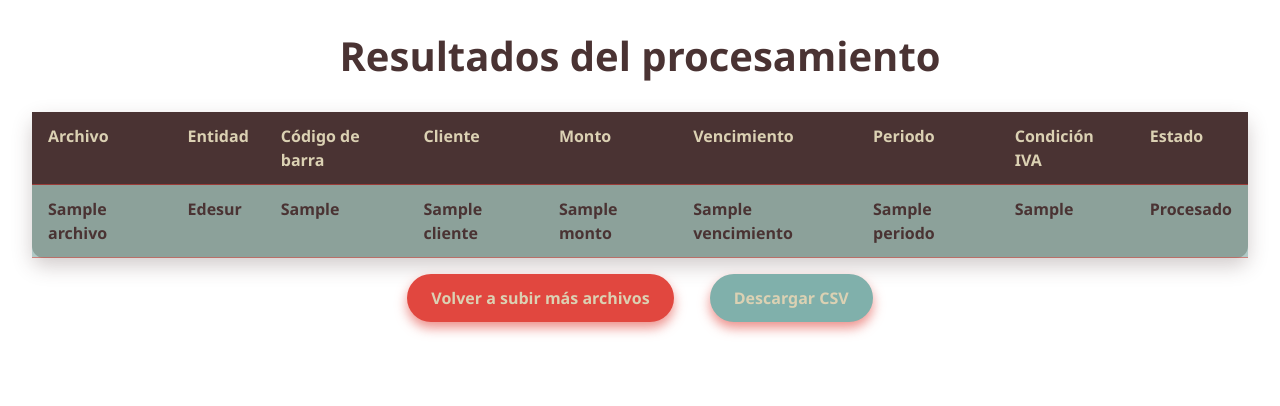
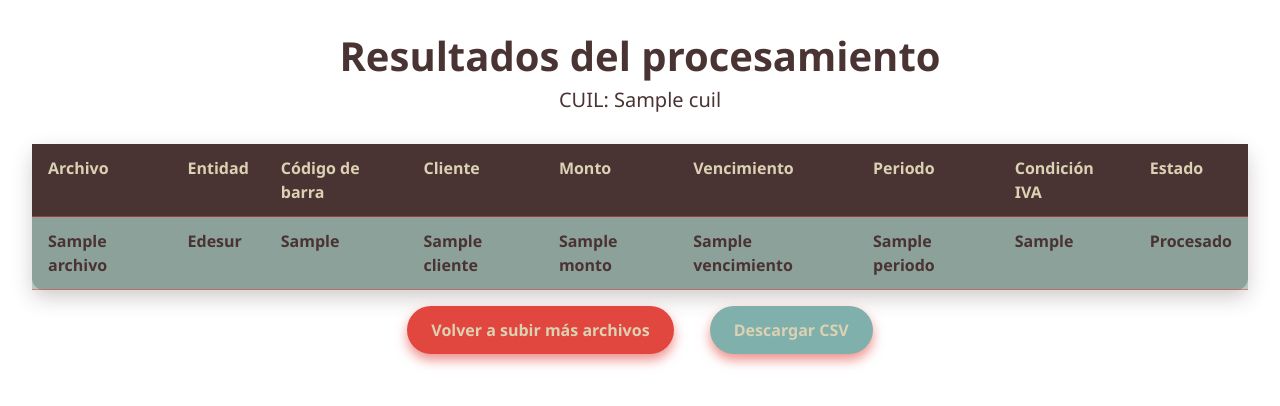
Before and after one commit to KarenBenzi/FacturAI, a Flask app: template templates/resultados.html in a window 1280 px wide. Shown: the top 406 px of the page. Run offline with Flask 3, Linux system fonts and the light colour scheme; the template is opened without the code that fills it: most values are stand-ins (such as "Sample title", 1, 10 or a date in 2020).

Commit message:
Add files via upload

```diff
--- a/app.py
+++ b/app.py
@@ -32,8 +32,12 @@ def procesar():
         flash('No se seleccionaron archivos')
         return redirect(url_for('index'))
 
+    # ✅ Recuperar el CUIL del formulario
+    cuil = request.form.get('cuil')
+
     files = request.files.getlist('files[]')
     resultados = []
+    primer_cuil_extraido = None  # Para guardar el primer CUIL extraído de los datos procesados
 
     try:
         with conectar_sqlserver() as conn:
@@ -49,6 +53,11 @@ def procesar():
                         texto, imagen_cv, codigos = procesar_factura(filepath)
                         datos = despachar_parser(filename, texto, codigos)
                         datos['archivo'] = filename
+                        datos['cuil'] = cuil  # Incluir CUIL del formulario
+
+                        # Guardar el primer CUIL extraído si existe
+                        if not primer_cuil_extraido and datos.get('cuil'):
+                            primer_cuil_extraido = datos['cuil']
 
                         inserted = insertar_factura(cursor, datos)
                         if inserted:
@@ -62,7 +71,6 @@ def procesar():
                     except Exception as e:
                         resultados.append({'archivo': filename, 'error': str(e)})
 
-                    # Borrar archivo aquí, fuera del try-except interno
                     try:
                         os.remove(filepath)
                     except Exception as e:
@@ -75,15 +83,21 @@ def procesar():
         return redirect(url_for('index'))
 
     session['resultados'] = resultados
+
+    # ✅ Guardar el CUIL en la sesión (primer extraído o el del formulario)
+    session['cuil'] = primer_cuil_extraido or cuil
+
     return redirect(url_for('resultados'))
 
 @app.route('/resultados', methods=['GET'])
 def resultados():
     resultados = session.get('resultados')
+    cuil = session.get('cuil')  # Obtener CUIL desde la sesión
     if not resultados:
         flash("No hay resultados disponibles.")
         return redirect(url_for('index'))
-    return render_template('resultados.html', resultados=resultados)
+    # Pasar el CUIL a la plantilla
+    return render_template('resultados.html', resultados=resultados, cuil=cuil)
 
 @app.route('/descargar_csv')
 def descargar_csv():
@@ -97,7 +111,7 @@ def descargar_csv():
 
     writer.writerow([
         'Archivo', 'Entidad', 'Código de barra', 'Cliente', 'Monto',
-        'Vencimiento', 'Periodo', 'Condición IVA', 'Estado'
+        'Vencimiento', 'Periodo', 'Condición IVA', 'CUIL', 'Estado'
     ])
 
     for r in resultados:
@@ -119,6 +133,7 @@ def descargar_csv():
             datos.get('vencimiento', ''),
             datos.get('periodo', ''),
             datos.get('condicion_iva', ''),
+            datos.get('cuil', ''),  # Agregar CUIL en CSV
             'Procesado'
         ])
 
--- a/templates/resultados.html
+++ b/templates/resultados.html
@@ -17,8 +17,14 @@
     h1 {
       font-weight: 700;
       color: #4a3333;
+      margin-bottom: 0.5rem;
+      text-align: center;
+    }
+    h2 {
+      font-size: 1.25rem;
+      text-align: center;
+      color: #4a3333;
       margin-bottom: 2rem;
-      text-align: center;
     }
     table {
       background-color: #9a9088;
@@ -76,6 +82,7 @@
 <body>
 
 <h1>Resultados del procesamiento</h1>
+<h2>CUIL: {{ cuil }}</h2>
 
 <table aria-label="Resultados de procesamiento de facturas">
   <thead>
```
Also changed, not shown: main.py (line endings or trailing spaces).
